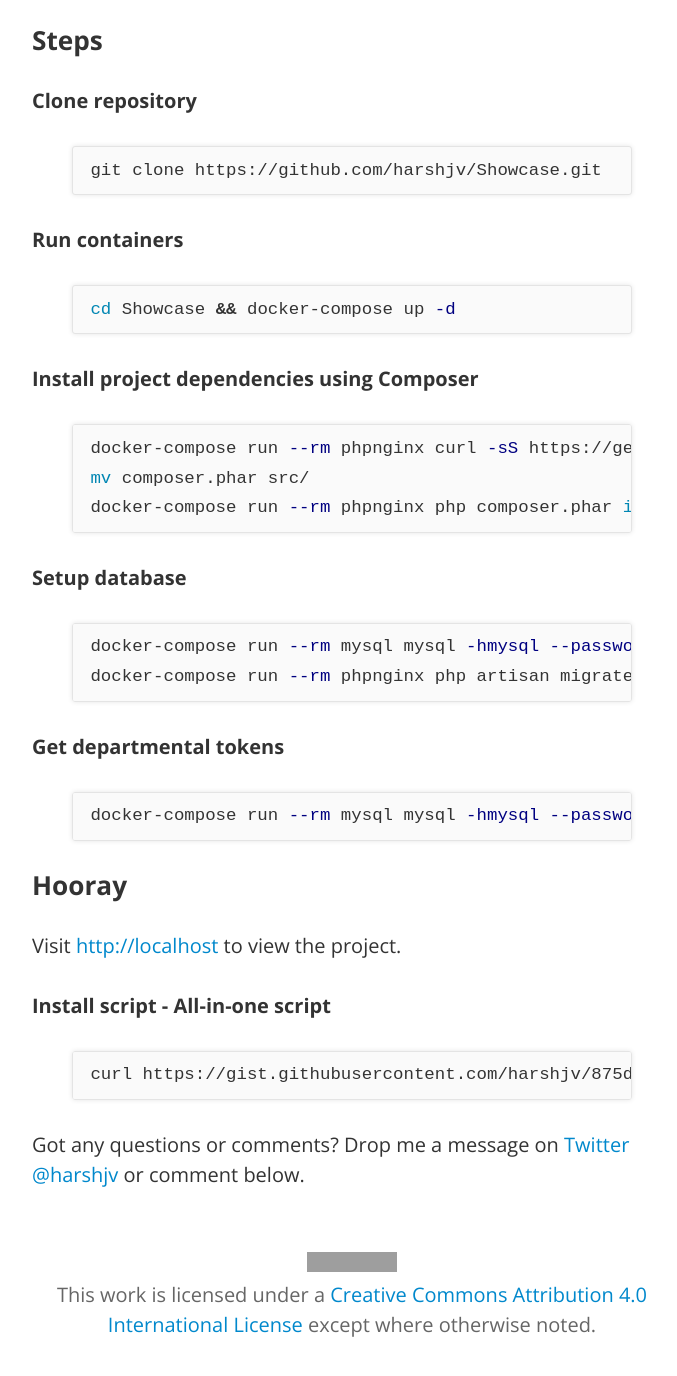
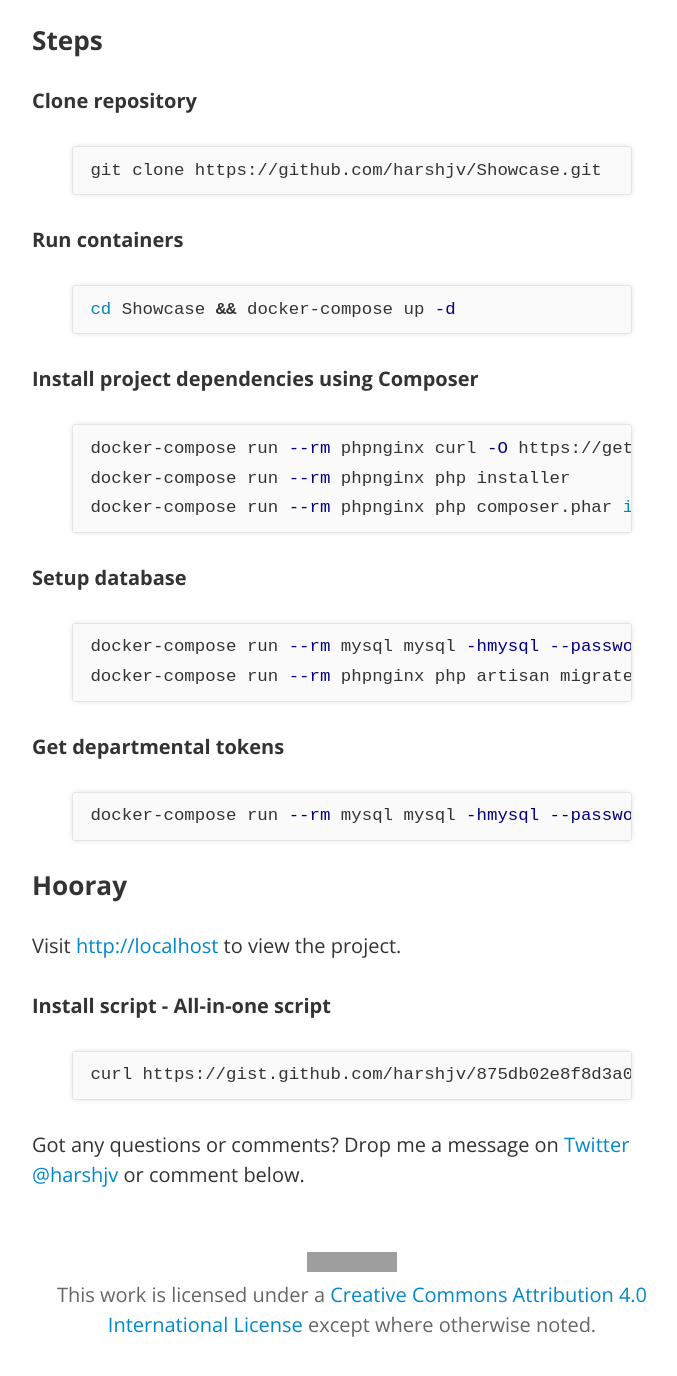
Before and after one commit to hbcbh1999/harshjv.github.io, a Jekyll site: the page built from _posts/2015-03-21-showcase-project-with-docker.md, in a window 1280 px wide and 1400 px high, scrolled down 648 px. Shown: the top 1376 px of the window, without its empty margins (288-965 px from the left). Built offline with Jekyll 4.4.1, drawn with Linux system fonts in a browser that asks for light colours; Markdown is read by kramdown in place of the engine named in the settings; comment, search, counter and statistics services are not loaded; some of the changed text lies outside the part shown; grey boxes are pictures that could not be loaded.

Commit message:
Update showcase post

```diff
--- a/_posts/2015-03-21-run-showcase-project-using-docker.md
+++ b/_posts/2015-03-21-showcase-project-with-docker.md
@@ -33,8 +33,8 @@ cd Showcase && docker-compose up -d
 #### Install project dependencies using Composer
 
 {% highlight bash %}
-docker-compose run --rm phpnginx curl -sS https://getcomposer.org/installer | php
-mv composer.phar src/
+docker-compose run --rm phpnginx curl -O https://getcomposer.org/installer
+docker-compose run --rm phpnginx php installer
 docker-compose run --rm phpnginx php composer.phar install
 {% endhighlight %}
 
@@ -62,5 +62,5 @@ Visit [http://localhost](http://localhost "http://localhost") to view the projec
 #### Install script - All-in-one script
 
 {% highlight bash %}
-curl https://gist.githubusercontent.com/harshjv/875db02e8f8d3a09090f/raw/1ea72fd0ad6a0b00e4c9e7d1a47a04a75be4cbda/install.sh | bash
+curl https://gist.github.com/harshjv/875db02e8f8d3a09090f/raw/f535ca306c2279f8f06ca2b4a6a7a64f39805bef/install.sh | bash
 {% endhighlight %}
```
Also changed, not shown: other parts of _posts/2015-03-21-showcase-project-with-docker.md (+1 -1 lines).
